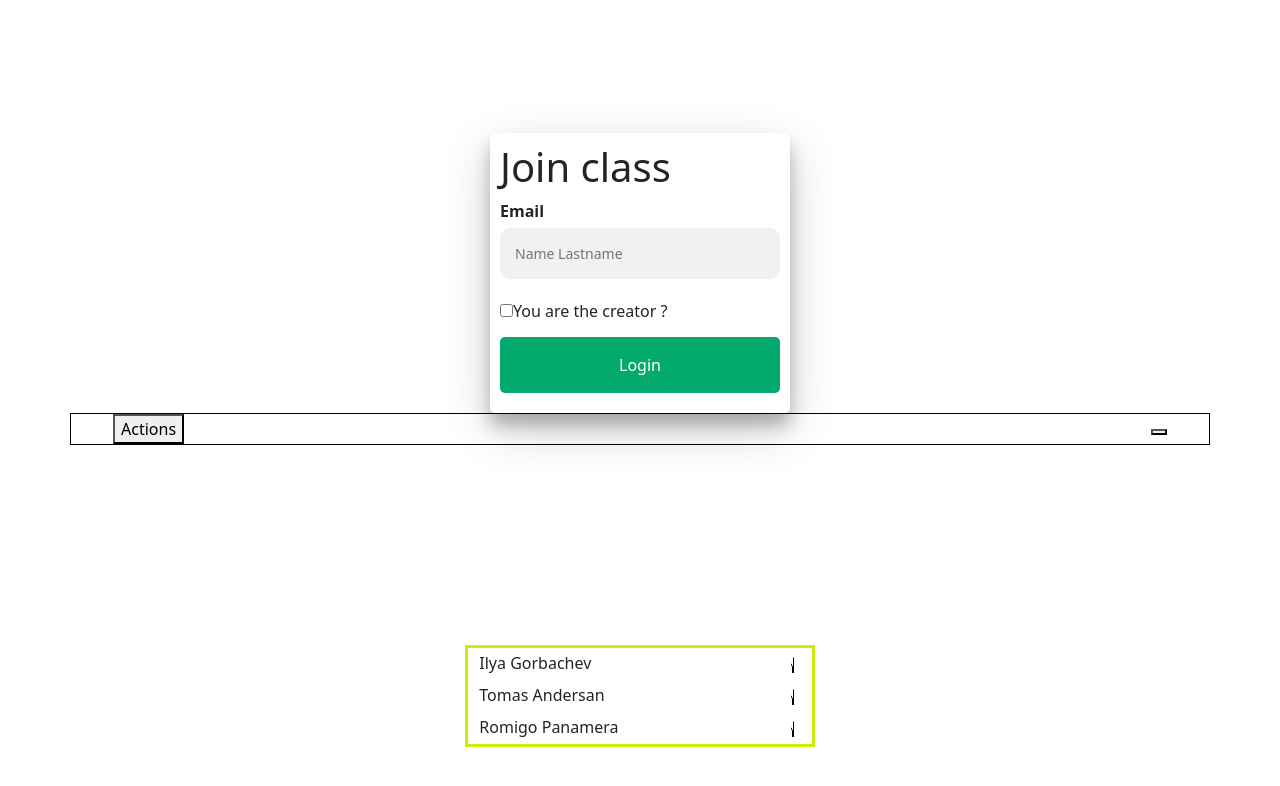
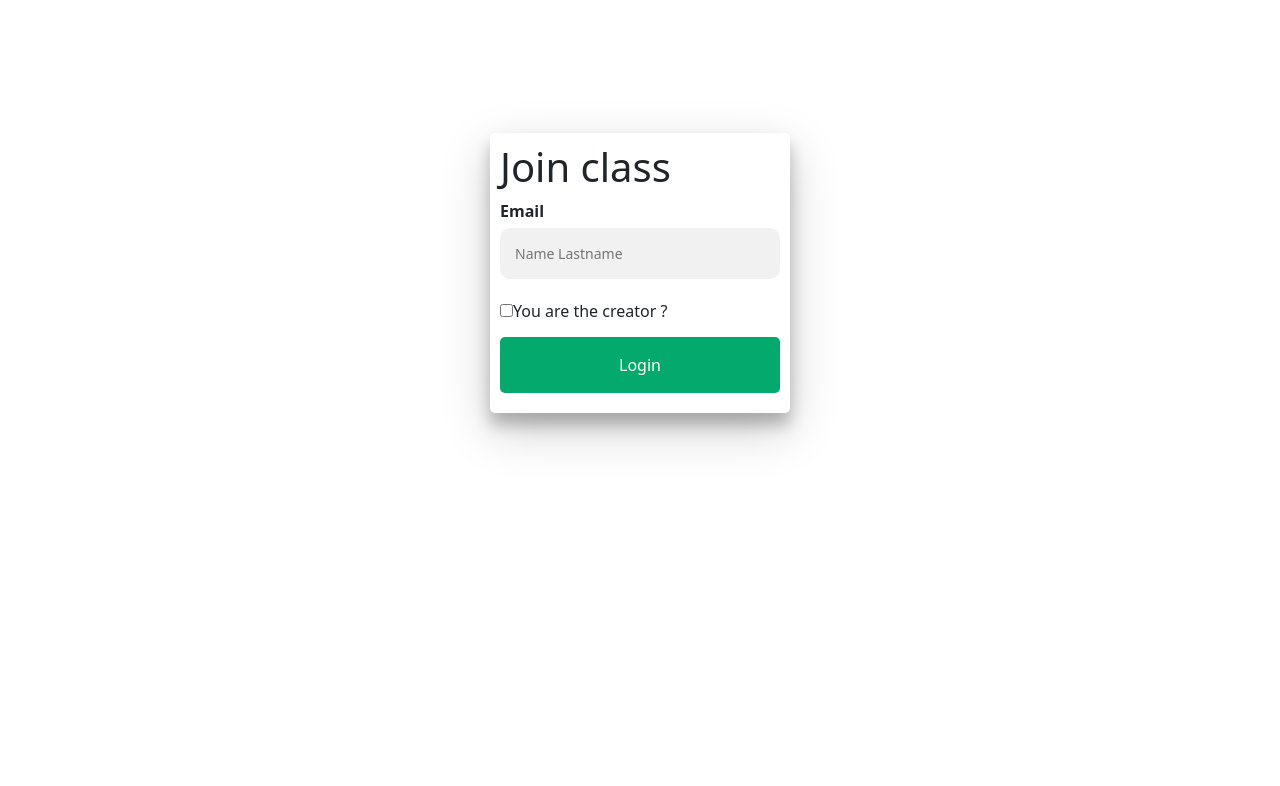
Before and after one commit to IlyaGorbachov7/react-app-classroom, a React (Create React App) app: page /login in a window 1280 px wide. Shown: the top 786 px of the page. Built offline with nearby package versions, Linux system fonts and the light colour scheme.

Commit message:
add router

```diff
--- a/src/App.js
+++ b/src/App.js
@@ -1,59 +1,39 @@
-import React, {useState} from 'react';
+import React, {useEffect, useState} from 'react';
 import Login from "./components/Login";
+import {Route, BrowserRouter} from "react-router-dom";
+import {Navigate, Routes} from "react-router";
+import ErrorPage from "./components/Error";
 import MainWindow from "./components/MainWindow";
 
 function App() {
-    // Current logging consumer
-    const stateItems = useState([
-        {id: 1, userName: "Ilya Gorbachev", isHand: true, status: false},
-        {id: 2, userName: "Tomas Andersan", isHand: true, status: true},
-        {id: 3, userName: "Romigo Panamera", isHand: true, status: false},
-    ]);
+    const [isRegistered, setIsRedirect] = useState(false)
 
-    // makes State by default - is current user
-    const stateCurUser = useState({id: -1, userName: "", isHand: false, status: false})
+    const [curUser, setCurUser] = useState({
+        id: 0,
+        name: "",
+        status: false,
+        isHand: false
+    })
 
-    const createUser = (newUser) => {
-        stateCurUser[1](newUser)
-        stateItems[1]([...stateItems[0], newUser])
-
-       // send request for create user
+    function setUser(user) {
+        setCurUser(user)
     }
 
-    const removeUser = (user) => {
-        stateItems[1](stateItems[0].filter(item => item.id !== user.id)); // Это не удаляет, оно лишь фильтрует и создает новый список
 
-        // send request for remove user
-    }
+    return (
+        <BrowserRouter>
+            <Routes>
+                <Route path="/login"
+                       element={<Login setUser={setUser}/>}/>
 
-    const actionHand = (curUser) => {
-        stateCurUser[1]({...curUser, isHand: curUser.isHand !== true})
-        console.log(stateCurUser[0])
-        //
-        // stateItems[0].find(value => {
-        //     if (value.id === curUser.id) {
-        //         value.isHand = curUser.isHand
-        //     }
-        // })
+                <Route path="/classroom" element={<MainWindow curUser={curUser}/>}/>
 
-        // send request for changing hand action
-    }
-    return (
-        <div className="App">
-            <Login create={createUser}/>
-
-            {stateItems[0].length !== 0
-                ?
-                <MainWindow curUser={stateCurUser[0]} items={stateItems[0]} remove={removeUser} action={actionHand}/>
-                :
-                <h1 style={{textAlign: "center"}}>
-                    Элементов нет !
-                </h1>
-            }
-        </div>
+                <Route path="/" element={<Navigate to={'/login'}/>}/>
+                <Route path="*" element={<ErrorPage/>}/>
+            </Routes>
+        </BrowserRouter>
     );
 
 }
 
-
 export default App;
```
